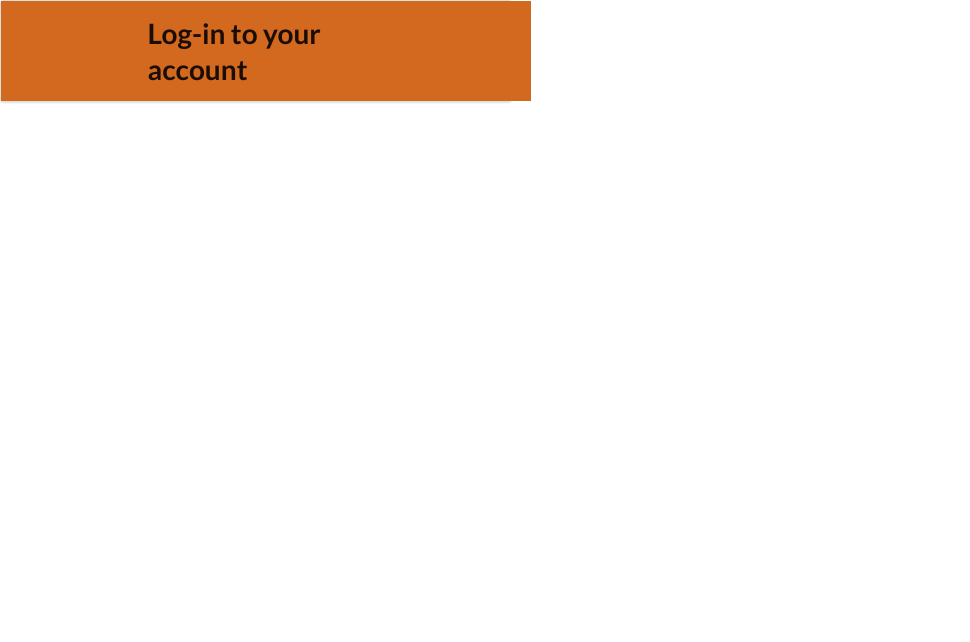
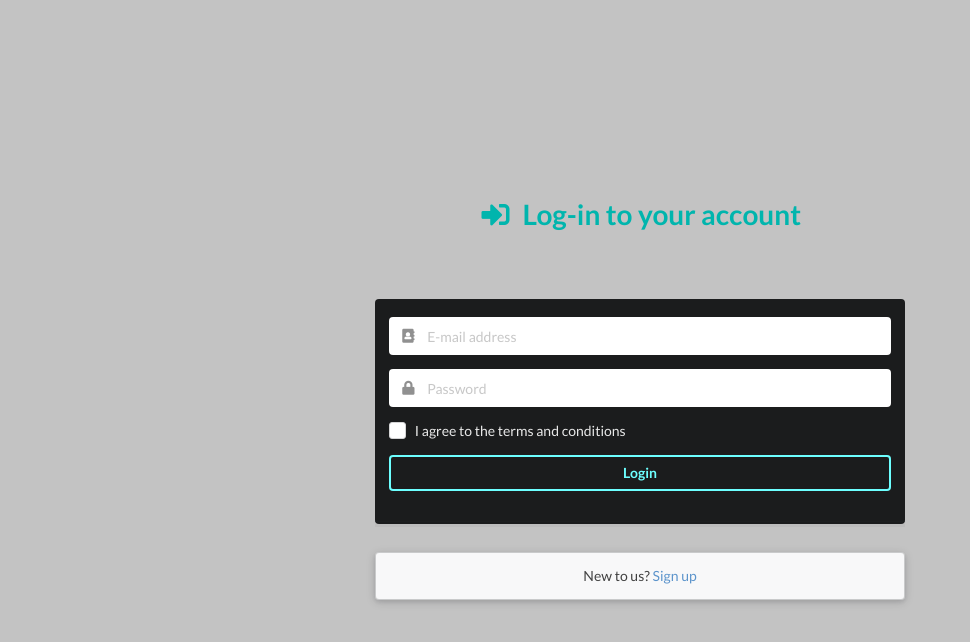
Before and after one commit to AliAgh123/semantic-ui, a plain HTML site: page login-page/login.html in a window 1280 px wide. Shown: the whole page, without its empty margins (0-970 px from the left). Drawn offline with nearby package versions, Linux system fonts and the light colour scheme.

Commit message:
Almost finished the login page

```diff
--- a/login-page/login.html
+++ b/login-page/login.html
@@ -5,28 +5,85 @@
 		<meta http-equiv="X-UA-Compatible" content="IE=edge" />
 		<meta
 			name="viewport"
-			content="width=device-width, height=device-height, initial-scale=1.0, minimum-scale=1.0"
+			content="width=device-width, initial-scale=1.0, maximum-scale=1.0"
 		/>
 		<meta name="viewport" content="width=device-width" />
 		<link
 			rel="stylesheet"
 			href="https://cdn.jsdelivr.net/npm/semantic-ui@2.4.2/dist/semantic.min.css"
 		/>
+		<style>
+			.centered_container {
+				display: flex;
+				flex-wrap: wrap;
+				justify-content: center;
+				align-items: center;
+			}
+			.bordered {
+				border: 5px solid black;
+			}
+		</style>
 		<title>login page - AidNet</title>
 	</head>
-	<body>
-		<header>
-			<div class="ui center aligned segment" style="width: 40%">
-				<h1 class="ui center aligned header">
-					<div
-						class="ui stackable two column centered grid"
-						style="background-color: chocolate; width: 110%"
-					>
-						<div class="column">Log-in to your account</div>
+	<body
+		class="centered_container"
+		style="background-color: rgba(138, 138, 138, 0.507)"
+	>
+		<header class="centered_container header_s">
+			<h1 class="ui center aligned teal header login_header">
+				<div style="width: 100%; height: 75px">
+					<i class="sign in alternate icon"></i>Log-in to your account
+				</div>
+			</h1>
+			<div
+				class="ui inverted stacked segment"
+				style="width: 100%; height: 225px"
+			>
+				<form action="" method="POST">
+					<div class="ui inverted form">
+						<div class="field">
+							<label for="email"></label>
+							<div class="ui left icon input">
+								<i class="address book icon"></i
+								><input id="email" type="email" placeholder="E-mail address" />
+							</div>
+						</div>
+						<div class="field">
+							<label></label>
+							<div class="ui left icon input">
+								<i class="lock icon"></i>
+								<input placeholder="Password" type="Password" />
+							</div>
+						</div>
+						<div class="inline field">
+							<div class="ui checkbox">
+								<input type="checkbox" tabindex="0" class="hidden" />
+								<label>I agree to the terms and conditions</label>
+							</div>
+						</div>
+						<div class="ui inverted teal submit button" style="width: 100%">
+							Login
+						</div>
 					</div>
-				</h1>
+				</form>
+			</div>
+			<div class="ui floating message centered_container" style="width: 100%">
+				<p>New to us? <a href="#">Sign up</a></p>
 			</div>
 		</header>
 		<script src="https://cdn.jsdelivr.net/npm/semantic-ui@2.4.2/dist/semantic.min.js"></script>
+		<style>
+			@media only screen and (min-width: 551px) {
+				.header_s {
+					width: 530.4px;
+				}
+			}
+			@media only screen and (max-width: 550px) {
+				.header_s {
+					width: 95%;
+				}
+			}
+		</style>
 	</body>
 </html>
+<!-- get rid of the unnecessary background colors -->
```
